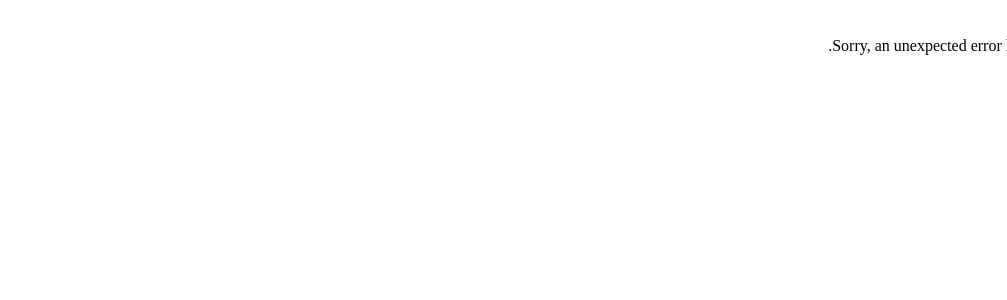
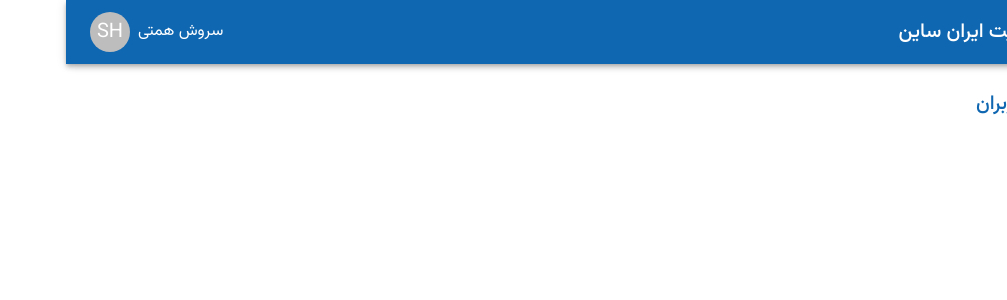
Before and after one commit to Soroosh-Hemati/admin-panel, a React (Vite) app: page /app/users in a window 1280 px wide. Before the commit this address had no page. Shown: the top 300 px of the page, without its empty margins (273-1280 px from the left). Built offline with nearby package versions, Linux system fonts and the light colour scheme.

Commit message:
app routes updated

```diff
--- a/src/App.css
+++ b/src/App.css
@@ -3,3 +3,6 @@
     padding: 0;
     box-sizing: border-box;
 }
+a{
+    text-decoration: none;
+}
--- a/src/App.jsx
+++ b/src/App.jsx
@@ -11,6 +11,9 @@ import ProductsPage from './pages/products';
 import Product from './pages/products/SingleProduct';
 import ErrorPage from './pages/error-page';
 import Layout from './components/Layout';
+import CategoriesPage from './pages/categories';
+import ArticlesPage from './pages/articles';
+import UsersPage from './pages/users';
 
 const router = createBrowserRouter([
   {
@@ -29,8 +32,23 @@ const router = createBrowserRouter([
         errorElement: <ErrorPage />,
       },
       {
+        path: "categories",
+        element: <CategoriesPage />,
+        errorElement: <ErrorPage />,
+      },
+      {
         path: "products",
         element: <ProductsPage />,
+        errorElement: <ErrorPage />,
+      },
+      {
+        path: "articles",
+        element: <ArticlesPage />,
+        errorElement: <ErrorPage />,
+      },
+      {
+        path: "users",
+        element: <UsersPage />,
         errorElement: <ErrorPage />,
       },
       {
--- a/src/components/Sidebar.jsx
+++ b/src/components/Sidebar.jsx
@@ -1,5 +1,6 @@
 
 import { Divider, Drawer, List, ListItem, ListItemButton, ListItemText, Toolbar } from "@mui/material"
+import { NavLink } from "react-router-dom"
 
 function Sidebar({ drawerWidth }) {
     return (
@@ -17,13 +18,31 @@ function Sidebar({ drawerWidth }) {
                 <Toolbar />
                 <Divider />
                 <List>
-                    {['داشبورد', 'دسته بندی ها', 'محصولات', 'مقالات', 'کاربران'].map((text) => (
-                        <ListItem key={text} disablePadding alignItems="center" >
-                            <ListItemButton>
-                                <ListItemText primary={text} sx={{ textAlign: 'center' }} />
-                            </ListItemButton>
-                        </ListItem>
-                    ))}
+                    <ListItem key={'dashboard'} disablePadding alignItems="center">
+                        <ListItemButton component={NavLink} to='/app'>
+                            <ListItemText primary="داشبورد" sx={{ textAlign: 'center' }} />
+                        </ListItemButton>
+                    </ListItem>
+                    <ListItem key={'categories'} disablePadding alignItems="center">
+                        <ListItemButton component={NavLink} to='categories'>
+                            <ListItemText primary="دسته بندی ها" sx={{ textAlign: 'center' }} />
+                        </ListItemButton>
+                    </ListItem>
+                    <ListItem key={'products'} disablePadding alignItems="center">
+                        <ListItemButton component={NavLink} to='products'>
+                            <ListItemText primary="محصولات" sx={{ textAlign: 'center' }} />
+                        </ListItemButton>
+                    </ListItem>
+                    <ListItem key={'articles'} disablePadding alignItems="center">
+                        <ListItemButton component={NavLink} to='articles'>
+                            <ListItemText primary="مقالات" sx={{ textAlign: 'center' }} />
+                        </ListItemButton>
+                    </ListItem>
+                    <ListItem key={'users'} disablePadding alignItems="center">
+                        <ListItemButton component={NavLink} to='users'>
+                            <ListItemText primary="کاربران" sx={{ textAlign: 'center' }} />
+                        </ListItemButton>
+                    </ListItem>
                 </List>
                 <Divider />
             </Drawer>
--- /dev/null
+++ b/src/pages/articles/index.jsx
@@ -0,0 +1,15 @@
+import { Box, Typography } from '@mui/material'
+import React from 'react'
+
+function ArticlesPage() {
+  return (
+    <><Box>
+      <Typography variant="h6" color="secondary">لیست مقالات</Typography>
+
+
+    </Box>
+    </>
+  )
+}
+
+export default ArticlesPage
--- /dev/null
+++ b/src/pages/categories/index.jsx
@@ -0,0 +1,15 @@
+import { Box, Typography } from "@mui/material"
+
+
+function CategoriesPage() {
+  return (
+    <><Box>
+      <Typography variant="h6" color="secondary">لیست دسته بندی ها</Typography>
+
+
+    </Box>
+    </>
+  )
+}
+
+export default CategoriesPage
--- a/src/pages/products/index.jsx
+++ b/src/pages/products/index.jsx
@@ -1,8 +1,13 @@
-import React from 'react'
+import { Box, Typography } from '@mui/material'
 
 const ProductsPage = () => {
     return (
-        <div>Products Page</div>
+        <><Box>
+        <Typography variant="h6" color="secondary">لیست محصولات</Typography>
+
+
+      </Box>
+      </>
     )
 }
 
--- /dev/null
+++ b/src/pages/users/index.jsx
@@ -0,0 +1,15 @@
+import { Box, Typography } from "@mui/material"
+
+
+function UsersPage() {
+  return (
+    <><Box>
+      <Typography variant="h6" color="secondary">لیست کاربران</Typography>
+
+
+    </Box>
+    </>
+  )
+}
+
+export default UsersPage
```
